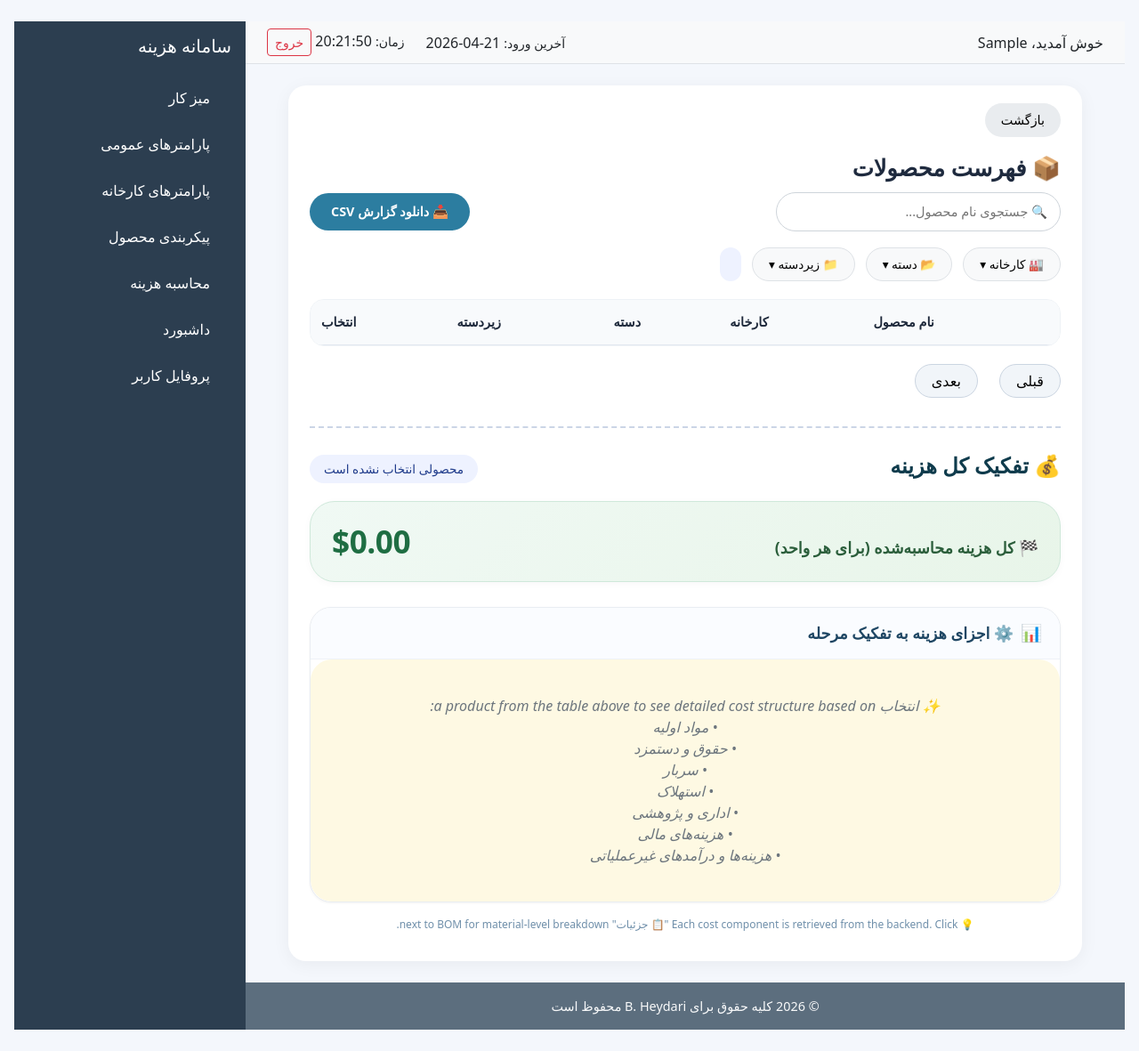
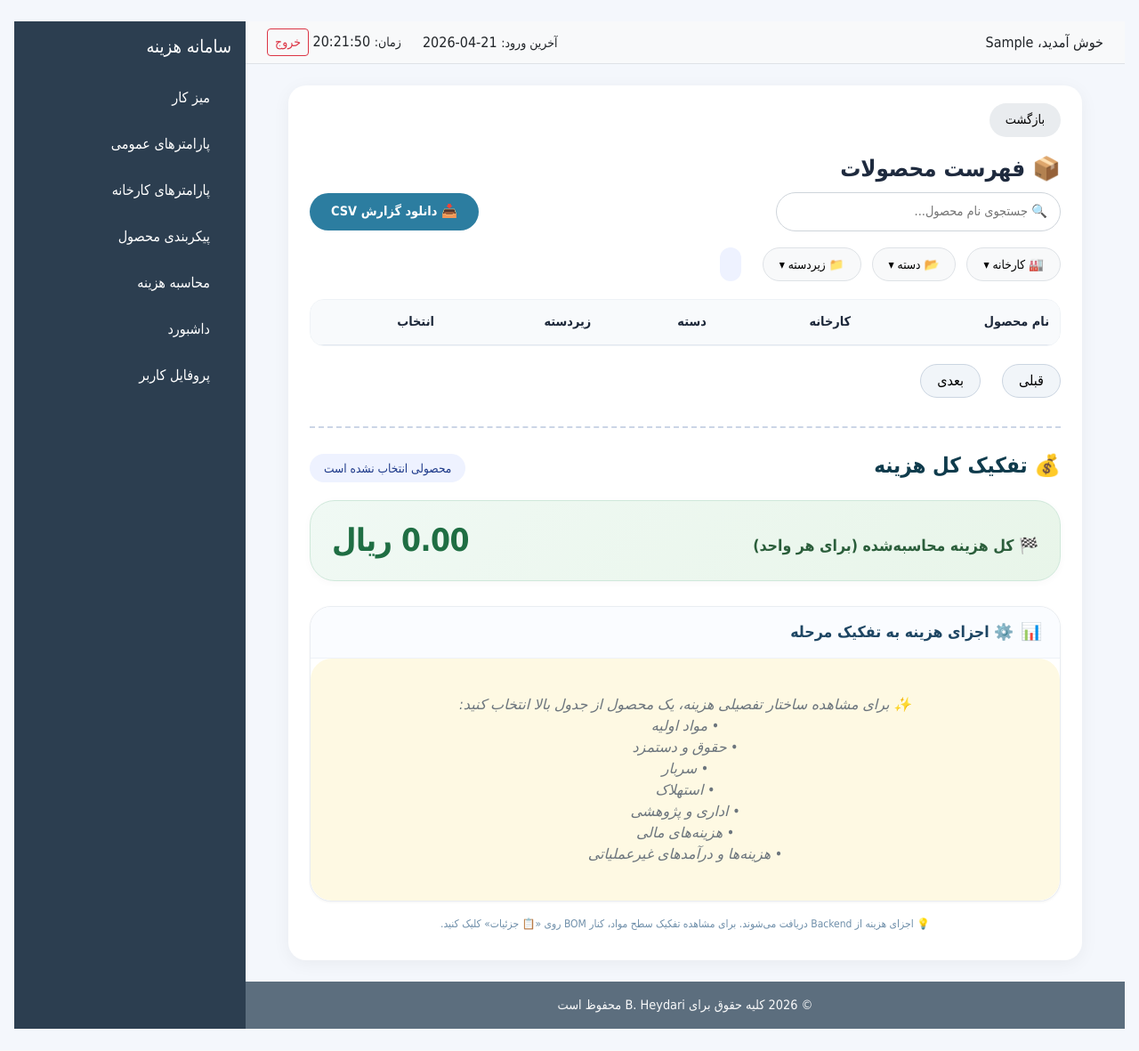
Before and after one commit to BabakHeidari/Engcost_determination_app, a Flask app: page /cost/cost_calculation in a window 1280 px wide. Shown: the whole page at 89% size. After the commit the page ends 1156 px from the top, so only its background shows below. Run offline with Flask 3, Linux system fonts and the light colour scheme; the visitor is signed in with stand-in values (Sample User, id 1); lists and menus that the app fills with data are empty.

Commit message:
Fix Persian RTL UI regressions

```diff
--- a/static/css/style.css
+++ b/static/css/style.css
@@ -360,3 +360,28 @@ body.sidebar-open {
         border: 1px solid #ddd;
     }
 }
+
+/* Accessibility and bidi hardening for localized UI */
+:where(a, button, input, select, textarea, [tabindex]):focus-visible {
+    outline: 3px solid #0d6efd;
+    outline-offset: 2px;
+}
+
+:where(input, select, textarea).is-invalid,
+:where(input, select, textarea)[aria-invalid="true"] {
+    border-color: #dc3545;
+    box-shadow: 0 0 0 .2rem rgba(220, 53, 69, .15);
+}
+
+:where(input, select, textarea).is-valid {
+    border-color: #198754;
+    box-shadow: 0 0 0 .2rem rgba(25, 135, 84, .12);
+}
+
+[dir="rtl"] .btn .fa,
+[dir="rtl"] .btn .fas,
+[dir="rtl"] .nav-link .fa,
+[dir="rtl"] .nav-link .fas {
+    margin-inline-end: 0;
+    margin-inline-start: .35rem;
+}
--- a/templates/cost/calculation.html
+++ b/templates/cost/calculation.html
@@ -5,7 +5,7 @@
         box-sizing: border-box;
     }
     body {
-        font-family: system-ui, -apple-system, 'Segoe UI', Roboto, Helvetica, Arial, sans-serif;
+        font-family: Tahoma, 'Segoe UI', Arial, sans-serif;
         background: #f4f7fc;
         margin: 0;
         padding: 24px 16px;
@@ -126,7 +126,7 @@
         max-height: 260px;
         overflow-y: auto;
         top: 110%;
-        left: 0;
+        inset-inline-start: 0;
     }
     .dropdown:hover .dropdown-content {
         display: block;
@@ -149,7 +149,7 @@
         background: #eef2ff;
         padding: 6px 12px;
         border-radius: 20px;
-        margin-left: 12px;
+        margin-inline-start: 12px;
     }
     .table-wrapper {
         overflow-x: auto;
@@ -163,7 +163,7 @@
         font-size: 0.9rem;
     }
     #productTable th {
-        text-align: left;
+        text-align: start;
         padding: 14px 12px;
         background: #f8fafc;
         font-weight: 600;
@@ -400,7 +400,7 @@
         display: none;
         position: fixed;
         top: 0;
-        left: 0;
+        inset-inline-start: 0;
         width: 100%;
         height: 100%;
         background: rgba(0, 0, 0, 0.5);
@@ -491,7 +491,7 @@
         font-weight: 600;
         cursor: pointer;
         transition: 0.2s;
-        margin-left: 8px;
+        margin-inline-start: 8px;
         vertical-align: middle;
     }
     .bom-details-btn:hover {
@@ -545,7 +545,7 @@
         padding: 12px;
         font-weight: 600;
         border-bottom: 1px solid #e2e8f0;
-        text-align: left;
+        text-align: start;
     }
     .bom-table td {
         padding: 10px 12px;
@@ -575,7 +575,7 @@
             gap: 8px;
         }
         .step-cost {
-            align-self: flex-end;
+            align-self: flex-start;
         }
         .filter-header {
             flex-direction: column;
@@ -679,20 +679,20 @@
         </div>
         <div class="total-cost-card">
             <span class="total-label">🏁 کل هزینه محاسبه‌شده (برای هر واحد)</span>
-            <span class="total-value" id="totalCostDisplay">$0.00</span>
+            <span class="total-value" id="totalCostDisplay">0.00 ریال</span>
         </div>
         <div class="step-container">
             <div class="step-title">⚙️ اجزای هزینه به تفکیک مرحله</div>
             <div id="stepsContainer" class="steps-list">
                 <div class="empty-selection">
-                    ✨ انتخاب a product from the table above to see detailed cost structure based on:<br>
+                    ✨ برای مشاهده ساختار تفصیلی هزینه، یک محصول از جدول بالا انتخاب کنید:<br>
                     • مواد اولیه<br> • حقوق و دستمزد<br> • سربار<br> • استهلاک<br>
                     • اداری و پژوهشی<br> • هزینه‌های مالی<br> • هزینه‌ها و درآمدهای غیرعملیاتی
                 </div>
             </div>
         </div>
         <div class="helper-note">
-            💡 Each cost component is retrieved from the backend. Click "📋 جزئیات" next to BOM for material‑level breakdown.
+            💡 اجزای هزینه از Backend دریافت می‌شوند. برای مشاهده تفکیک سطح مواد، کنار BOM روی «📋 جزئیات» کلیک کنید.
         </div>
     </div>
 </div>
@@ -753,6 +753,18 @@
     // Store the current cost data for BOM details access
     let currentCostData = null;
 
+
+    function formatNumber(value) {
+        return Number(value || 0).toLocaleString('en-US', {
+            minimumFractionDigits: 2,
+            maximumFractionDigits: 2
+        });
+    }
+
+    function formatCurrency(value) {
+        return `${formatNumber(value)} ریال`;
+    }
+
     function escapeHtml(str) {
         if (!str) return "";
         return String(str).replace(/[&<>]/g, function(m) {
@@ -766,7 +778,7 @@
     // ======================
     //  LOADING ANIMATION FUNCTIONS
     // ======================
-    function showLoadingAnimation(message = "Calculating costs") {
+    function showLoadingAnimation(message = "در حال محاسبه هزینه‌ها") {
         return `
             <div class="loading-container">
                 <div class="spinner"></div>
@@ -781,7 +793,7 @@
     }
 
     function showCSVLoadingModal(productCount) {
-        modalProductCount.textContent = `Processing ${productCount} products...`;
+        modalProductCount.textContent = `در حال پردازش ${productCount} محصول...`;
         csvLoadingModal.classList.add('active');
         document.body.style.overflow = 'hidden';
     }
@@ -842,7 +854,7 @@
         container.innerHTML = "";
         const uniqueVals = [...new Set(tableData.map(x => x[columnName] || ""))].filter(v => v !== "").sort();
         const allDiv = document.createElement("div");
-        allDiv.innerHTML = `<label><input type="checkbox" class="filter-checkbox" data-column="${columnName}" data-value="__all__" checked> ✅ All</label>`;
+        allDiv.innerHTML = `<label><input type="checkbox" class="filter-checkbox" data-column="${columnName}" data-value="__all__" checked> ✅ همه</label>`;
         container.appendChild(allDiv);
         uniqueVals.forEach(val => {
             const div = document.createElement("div");
@@ -869,7 +881,7 @@
 
     function updateFilterStats() {
         const filtered = getFilteredData();
-        filterStatsSpan.textContent = `📊 Showing ${filtered.length} of ${tableData.length} products`;
+        filterStatsSpan.textContent = `📊 نمایش ${filtered.length} از ${tableData.length} محصول`;
     }
 
     function renderTable() {
@@ -899,12 +911,12 @@
                     <td>${factory}</td>
                     <td>${category}</td>
                     <td>${subcategory}</td>
-                    <td><button class="open-btn" data-product='${productDataAttr}'>💰 Calculate Cost</button></td>
+                    <td><button class="open-btn" data-product='${productDataAttr}'>💰 محاسبه هزینه</button></td>
                 `;
                 tbody.appendChild(tr);
             });
         }
-        document.queryانتخابorAll(".open-btn").forEach(btn => {
+        document.querySelectorAll(".open-btn").forEach(btn => {
             btn.addEventListener("click", (e) => {
                 try {
                     const productRaw = btn.getAttribute("data-product");
@@ -916,7 +928,7 @@
             });
         });
         const totalPages = Math.max(1, Math.ceil(filtered.length / rowsPerPage));
-        pageInfo.textContent = `Page ${currentPage} of ${totalPages}`;
+        pageInfo.textContent = `صفحه ${currentPage} از ${totalPages}`;
     }
 
     // =============== CSV EXPORT ===============
@@ -932,7 +944,7 @@
 
         try {
             const allCosts = await fetchBulkCosts(filteredProducts);
-            modalProductCount.textContent = "Generating CSV file...";
+            modalProductCount.textContent = "در حال تولید فایل CSV...";
             const delay = getRandomDelay(1000, 6000);
             await new Promise(resolve => setTimeout(resolve, delay));
 
@@ -979,7 +991,7 @@
             URL.revokeObjectURL(url);
 
             setTimeout(() => {
-                alert(`✅ Exported ${filteredProducts.length} products to CSV!`);
+                alert(`✅ ${filteredProducts.length} محصول به CSV صادر شد.`);
             }, 300);
 
         } catch (error) {
@@ -998,9 +1010,9 @@
         let val = e.target.dataset.value;
         if (val === "__all__") {
             filters[col] = [];
-            document.queryانتخابorAll(`input[data-column="${col}"]`).forEach(cb => cb.checked = (cb.dataset.value === "__all__"));
+            document.querySelectorAll(`input[data-column="${col}"]`).forEach(cb => cb.checked = (cb.dataset.value === "__all__"));
         } else {
-            const allBox = document.queryانتخابor(`input[data-column="${col}"][data-value="__all__"]`);
+            const allBox = document.querySelector(`input[data-column="${col}"][data-value="__all__"]`);
             if (allBox) allBox.checked = false;
             if (filters[col].includes(val)) filters[col] = filters[col].filter(v => v !== val);
             else filters[col].push(val);
@@ -1028,7 +1040,7 @@
 
         // Build table from BOM_Details object
         let html = `<table class="bom-table">
-            <thead><tr><th>ماده</th><th>Cost</th></tr></thead>
+            <thead><tr><th>ماده</th><th>هزینه</th></tr></thead>
             <tbody>`;
 
         let totalBOM = 0;
@@ -1039,7 +1051,7 @@
             totalBOM += cost;
             html += `<tr>
                 <td><strong>${escapeHtml(key)}</strong></td>
-                <td>$${cost.toLocaleString(undefined, {minimumFractionDigits: 2, maximumFractionDigits: 2})}</td>
+                <td>${formatCurrency(cost)}</td>
             </tr>`;
         }
 
@@ -1048,7 +1060,7 @@
 
         html += `<tr class="bom-total-row">
             <td><strong>کل هزینه BOM</strong></td>
-            <td><strong>$${Number(finalTotal).toLocaleString(undefined, {minimumFractionDigits: 2, maximumFractionDigits: 2})}</strong></td>
+            <td><strong>${formatCurrency(finalTotal)}</strong></td>
         </tr>`;
         html += `</tbody></table>`;
 
@@ -1079,14 +1091,14 @@
         if (!product || !product.Product_Name) {
             currentCostData = null;
             selectedProductLabel.innerText = "محصولی انتخاب نشده است";
-            totalCostDisplay.innerText = "$0.00";
-            stepsContainer.innerHTML = `<div class="empty-selection">✨ انتخاب a product to see detailed cost breakdown.</div>`;
+            totalCostDisplay.innerText = "0.00 ریال";
+            stepsContainer.innerHTML = `<div class="empty-selection">✨ برای مشاهده تفکیک هزینه، یک محصول انتخاب کنید.</div>`;
             return;
         }
 
-        selectedProductLabel.innerText = `⏳ Calculating costs for ${product.Product_Name}...`;
+        selectedProductLabel.innerText = `⏳ در حال محاسبه هزینه برای ${product.Product_Name}...`;
         totalCostDisplay.innerText = "...";
-        stepsContainer.innerHTML = showLoadingAnimation(`Calculating costs for ${product.Product_Name}`);
+        stepsContainer.innerHTML = showLoadingAnimation(`در حال محاسبه هزینه برای ${product.Product_Name}`);
 
         const costs = await fetchCostForProduct(product);
 
@@ -1098,7 +1110,7 @@
 
         if (!costs) {
             selectedProductLabel.innerText = `⚠️ ${product.Product_Name}`;
-            totalCostDisplay.innerText = "Error";
+            totalCostDisplay.innerText = "خطا";
             stepsContainer.innerHTML = `<div class="empty-selection">❌ داده‌های هزینه بارگذاری نشد. ممکن است Backend در دسترس نباشد.</div>`;
             return;
         }
@@ -1111,7 +1123,7 @@
         totalCostDisplay.style.transition = "all 0.3s ease";
 
         setTimeout(() => {
-            totalCostDisplay.innerText = `$${Number(total).toLocaleString(undefined, {minimumFractionDigits: 2, maximumFractionDigits: 2})}`;
+            totalCostDisplay.innerText = `${formatCurrency(total)}`;
             totalCostDisplay.style.opacity = "1";
             totalCostDisplay.style.transform = "translateY(0)";
         }, 100);
@@ -1125,35 +1137,35 @@
         const stepsHtml = `
             <li class="step-item">
                 <span class="step-desc"><span class="step-icon">🧱</span><strong>BOM</strong> ${bomDetailsButton}</span>
-                <span class="step-cost">$${Number(costs.BOM ?? 0).toLocaleString(undefined, {minimumFractionDigits: 2, maximumFractionDigits: 2})}</span>
+                <span class="step-cost">${formatCurrency(costs.BOM ?? 0)}</span>
             </li>
             <li class="step-item">
                 <span class="step-desc"><span class="step-icon">👥</span><strong>حقوق و دستمزد</strong></span>
-                <span class="step-cost">$${Number(costs.حقوق و دستمزد ?? 0).toLocaleString(undefined, {minimumFractionDigits: 2, maximumFractionDigits: 2})}</span>
+                <span class="step-cost">${formatCurrency(costs.حقوق و دستمزد ?? 0)}</span>
             </li>
             <li class="step-item">
                 <span class="step-desc"><span class="step-icon">⚡</span><strong>سربار</strong></span>
-                <span class="step-cost">$${Number(costs.سربار ?? 0).toLocaleString(undefined, {minimumFractionDigits: 2, maximumFractionDigits: 2})}</span>
+                <span class="step-cost">${formatCurrency(costs.سربار ?? 0)}</span>
             </li>
             <li class="step-item">
                 <span class="step-desc"><span class="step-icon">🏭</span><strong>استهلاک</strong></span>
-                <span class="step-cost">$${Number(costs.Depriciation ?? 0).toLocaleString(undefined, {minimumFractionDigits: 2, maximumFractionDigits: 2})}</span>
+                <span class="step-cost">${formatCurrency(costs.Depriciation ?? 0)}</span>
             </li>
             <li class="step-item">
                 <span class="step-desc"><span class="step-icon">📋</span><strong>اداری و پژوهشی</strong></span>
-                <span class="step-cost">$${Number(costs.AdministrativeandResearch ?? 0).toLocaleString(undefined, {minimumFractionDigits: 2, maximumFractionDigits: 2})}</span>
+                <span class="step-cost">${formatCurrency(costs.AdministrativeandResearch ?? 0)}</span>
             </li>
             <li class="step-item">
                 <span class="step-desc"><span class="step-icon">💰</span><strong>هزینه‌های مالی</strong></span>
-                <span class="step-cost">$${Number(costs.FinancialCosts ?? 0).toLocaleString(undefined, {minimumFractionDigits: 2, maximumFractionDigits: 2})}</span>
+                <span class="step-cost">${formatCurrency(costs.FinancialCosts ?? 0)}</span>
             </li>
             <li class="step-item">
                 <span class="step-desc"><span class="step-icon">📈</span><strong>غیرعملیاتی</strong></span>
-                <span class="step-cost">$${Number(costs.NonOperationalCostsandIncomes ?? 0).toLocaleString(undefined, {minimumFractionDigits: 2, maximumFractionDigits: 2})}</span>
+                <span class="step-cost">${formatCurrency(costs.NonOperationalCostsandIncomes ?? 0)}</span>
             </li>
             <li class="step-item total-step">
                 <span class="step-desc"><span class="step-icon">🏁</span><strong>کل هزینه</strong></span>
-                <span class="step-cost" style="background:#2c7da0; color:white;">$${Number(total).toLocaleString(undefined, {minimumFractionDigits: 2, maximumFractionDigits: 2})}</span>
+                <span class="step-cost" style="background:#2c7da0; color:white;">${formatCurrency(total)}</span>
             </li>
         `;
 
```
Also changed, not shown: templates/dashboard/dashboard.html (+23 -17 lines), templates/factory_parameters/factory_subfield.html (+18 -22 lines).
